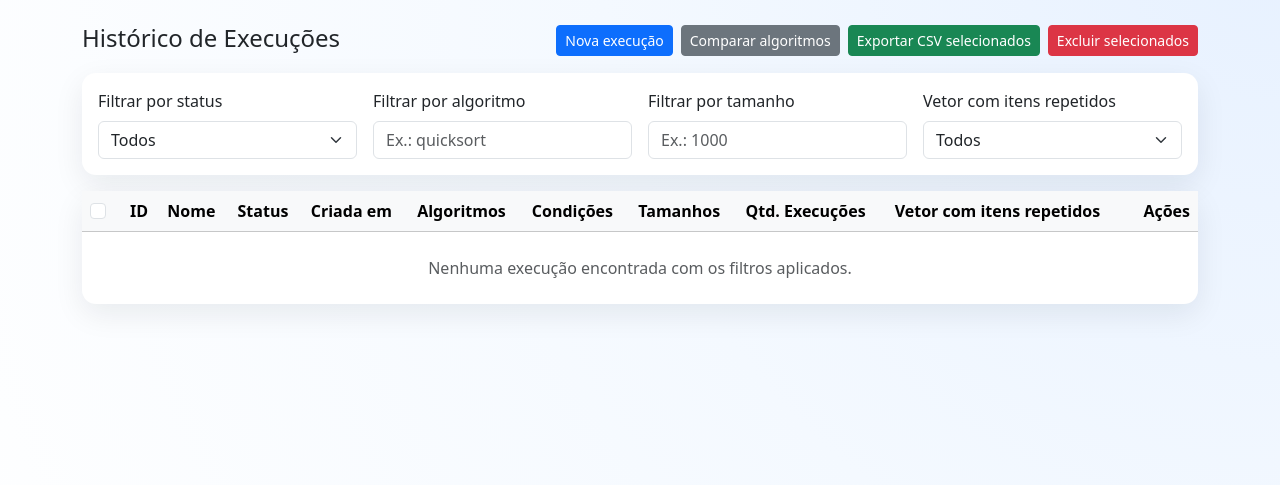
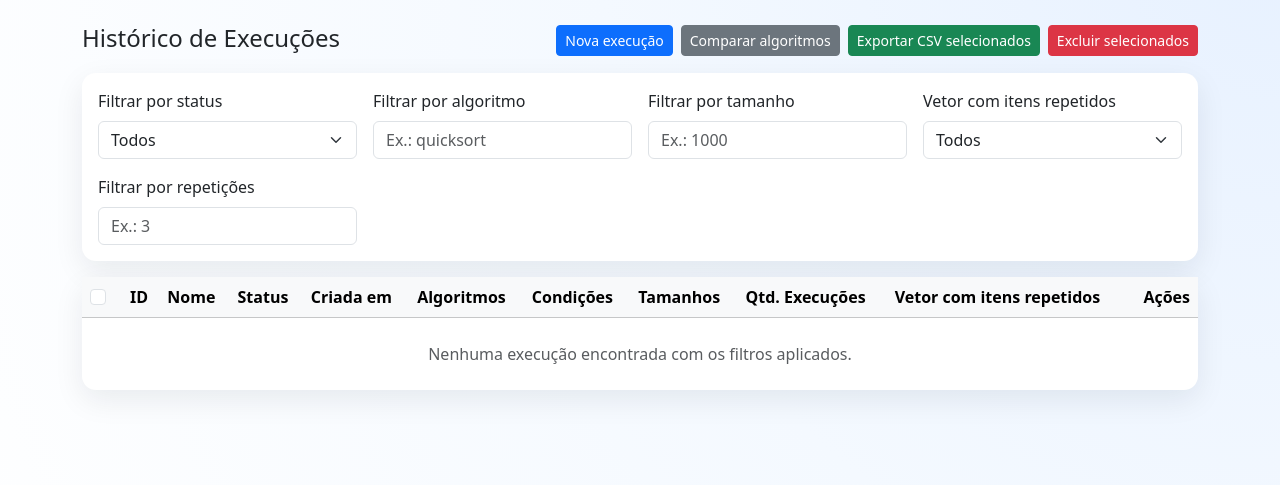
Before and after one commit to diegocordeiro/trabalho_algoritmos_ordenacao, a Django app: page /execucoes/ in a window 1280 px wide. Shown: the part 56-541 px from the top of the page. Run offline with Django 5.2, Linux system fonts and the light colour scheme; data that the repository does not hold is empty.

Commit message:
Adicionar filtro por número de repetições ao histórico

```diff
--- a/templates/benchmark/lista_execucoes.html
+++ b/templates/benchmark/lista_execucoes.html
@@ -70,6 +70,16 @@
           <option value="false">Não</option>
         </select>
       </div>
+
+      <div class="col-md-3">
+        <label for="filtro-repeticoes" class="form-label">Filtrar por repetições</label>
+        <input
+          type="text"
+          id="filtro-repeticoes"
+          class="form-control"
+          placeholder="Ex.: 3"
+        >
+      </div>
     </div>
   </div>
 </div>
@@ -102,6 +112,7 @@
             data-algoritmos="{{ e.algoritmos|join:', '|lower }}"
             data-tamanhos="{{ e.tamanhos|join:', '|lower }}"
             data-permitir-repetidos="{{ e.permitir_repetidos|lower }}"
+            data-repeticoes="{{ e.repeticoes }}"
           >
             <td>
               <input
@@ -151,7 +162,7 @@
           </tr>
           {% empty %}
           <tr id="linha-vazia">
-            <td colspan="9" class="text-center py-4 text-muted">Nenhuma execução cadastrada até o momento.</td>
+            <td colspan="11" class="text-center py-4 text-muted">Nenhuma execução cadastrada até o momento.</td>
           </tr>
           {% endfor %}
         </tbody>
@@ -170,6 +181,7 @@
     const filtroAlgoritmo = document.getElementById('filtro-algoritmo');
     const filtroTamanho = document.getElementById('filtro-tamanho');
     const filtroRepetidos = document.getElementById('filtro-repetidos');
+    const filtroRepeticoes = document.getElementById('filtro-repeticoes');
     const tabela = document.getElementById('tabela-execucoes');
     const linhas = tabela.querySelectorAll('tbody tr');
     const semResultados = document.getElementById('sem-resultados');
@@ -190,6 +202,7 @@
       const algoritmoDigitado = filtroAlgoritmo.value.trim().toLowerCase();
       const tamanhoDigitado = filtroTamanho.value.trim().toLowerCase();
       const repetidosSelecionado = filtroRepetidos.value.trim().toLowerCase();
+      const repeticoesDigitado = filtroRepeticoes.value.trim().toLowerCase();
 
       let algumaLinhaVisivel = false;
 
@@ -200,13 +213,15 @@
         const algoritmos = (linha.dataset.algoritmos || '').toLowerCase();
         const tamanhos = (linha.dataset.tamanhos || '').toLowerCase();
         const permitirRepetidos = (linha.dataset.permitirRepetidos || '').toLowerCase();
+        const repeticoes = (linha.dataset.repeticoes || '').toLowerCase();
 
         const bateStatus = !statusSelecionado || status === statusSelecionado;
         const bateAlgoritmo = !algoritmoDigitado || algoritmos.includes(algoritmoDigitado);
         const bateTamanho = !tamanhoDigitado || tamanhos.includes(tamanhoDigitado);
         const bateRepetidos = !repetidosSelecionado || permitirRepetidos === repetidosSelecionado;
+        const bateRepeticoes = !repeticoesDigitado || repeticoes === repeticoesDigitado;
 
-        const visivel = bateStatus && bateAlgoritmo && bateTamanho && bateRepetidos;
+        const visivel = bateStatus && bateAlgoritmo && bateTamanho && bateRepetidos && bateRepeticoes;
         linha.style.display = visivel ? '' : 'none';
 
         if (visivel) algumaLinhaVisivel = true;
@@ -291,6 +306,7 @@
     filtroAlgoritmo.addEventListener('input', aplicarFiltros);
     filtroTamanho.addEventListener('input', aplicarFiltros);
     filtroRepetidos.addEventListener('change', aplicarFiltros);
+    filtroRepeticoes.addEventListener('input', aplicarFiltros);
 
     aplicarFiltros();
     atualizarSelecionarTodos();
```
